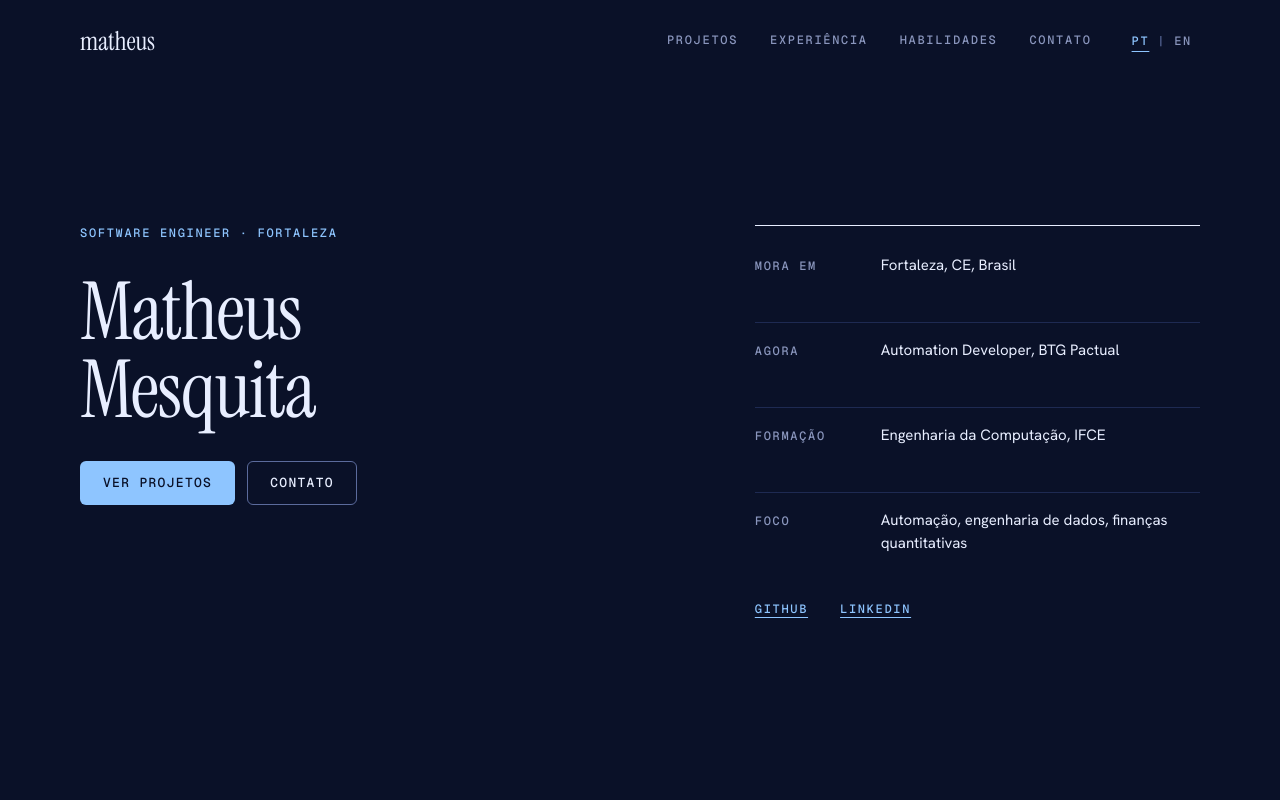
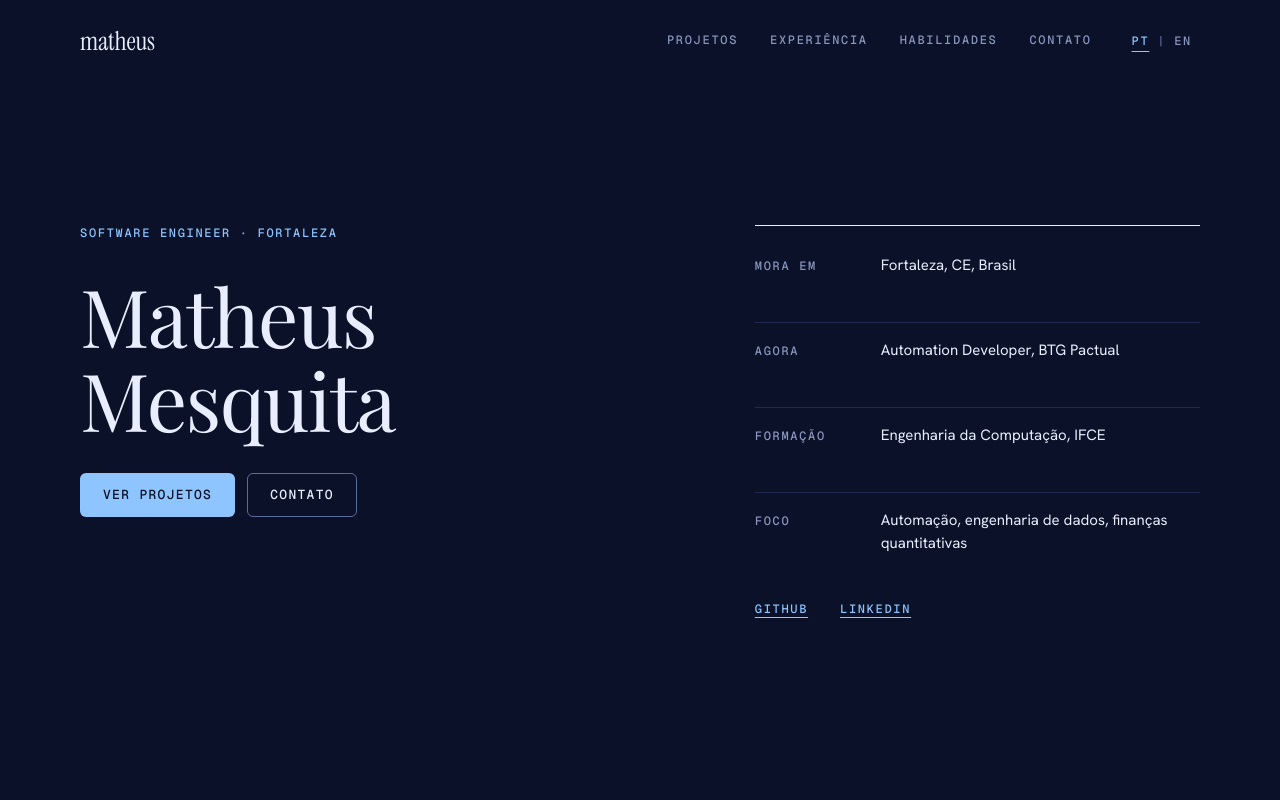
Before and after one commit to matheusmqm/portfolio, an Astro site: page / in a window 1280 px wide. Shown: the top 800 px of the page. Built offline with nearby package versions, Linux system fonts and the light colour scheme; Astro itself is replaced by a stand-in of ours.

Commit message:
feat: Playfair Display, mais larga, no título do hero
Co-Authored-By: Claude Sonnet 5.5 <noreply@anthropic.com>

```diff
--- a/design/tokens.json
+++ b/design/tokens.json
@@ -28,10 +28,12 @@
       { "family": "Instrument Serif", "file": "fonts/InstrumentSerif-Regular.woff2", "weight": "400", "style": "normal" },
       { "family": "Instrument Serif", "file": "fonts/InstrumentSerif-Italic.woff2", "weight": "400", "style": "italic" },
       { "family": "Hanken Grotesk", "file": "fonts/HankenGrotesk-Variable.woff2", "weight": "100 900", "style": "normal" },
+      { "family": "Playfair Display", "file": "fonts/PlayfairDisplay-Variable.woff2", "weight": "400 900", "style": "normal" },
       { "family": "Geist Mono", "file": "fonts/GeistMono-Variable.woff2", "weight": "100 900", "style": "normal" }
     ],
     "families": {
       "serif": "\"Instrument Serif\", \"Iowan Old Style\", \"Palatino Linotype\", Georgia, serif",
+      "display": "\"Playfair Display\", \"Instrument Serif\", Georgia, serif",
       "sans": "\"Hanken Grotesk\", system-ui, -apple-system, \"Segoe UI\", sans-serif",
       "mono": "\"Geist Mono\", ui-monospace, \"SF Mono\", Menlo, Consolas, monospace"
     },
--- a/scripts/verify-home.test.mjs
+++ b/scripts/verify-home.test.mjs
@@ -75,3 +75,12 @@ test('coluna de miniatura só é reservada quando a linha tem miniatura', () =>
   assert.match(css, /^\.row--has-thumb \{[^}]*176px/m);
   assert.match(readFileSync('src/components/ProjectRow.astro', 'utf8'), /row--has-thumb/);
 });
+
+test('título do hero usa a fonte larga Playfair Display, com arquivo local', () => {
+  const tokens = readFileSync('src/styles/tokens.css', 'utf8');
+  assert.match(tokens, /font-family: "Playfair Display"/);
+  assert.match(tokens, /--font-display: "Playfair Display"/);
+  assert.ok(existsSync('public/fonts/PlayfairDisplay-Variable.woff2'));
+  const hero = readFileSync('src/styles/components.css', 'utf8').match(/^\.hero h1 \{[^}]*\}/m)?.[0] ?? '';
+  assert.match(hero, /var\(--font-display\)/);
+});
--- a/src/layouts/Base.astro
+++ b/src/layouts/Base.astro
@@ -39,6 +39,7 @@ const abs = (p: string) => new URL(p, base).href;
     <link rel="preload" href="/fonts/InstrumentSerif-Regular.woff2" as="font" type="font/woff2" crossorigin />
     <link rel="preload" href="/fonts/InstrumentSerif-Italic.woff2" as="font" type="font/woff2" crossorigin />
     <link rel="preload" href="/fonts/HankenGrotesk-Variable.woff2" as="font" type="font/woff2" crossorigin />
+    <link rel="preload" href="/fonts/PlayfairDisplay-Variable.woff2" as="font" type="font/woff2" crossorigin />
   </head>
   <body>
     <a class="skip" href="#main">{u.skip}</a>
--- a/src/styles/components.css
+++ b/src/styles/components.css
@@ -89,7 +89,7 @@ a.tag:is(:active,.is-active), button.tag:is(:active,.is-active) { color: var(--a
 /* ---------- hero ---------- */
 .hero { padding-top: var(--space-10); padding-bottom: var(--space-9); }
 .hero .label { margin-bottom: var(--space-6); display: block; }
-.hero h1 { font: 400 80px/78px var(--font-serif); letter-spacing: -0.02em; max-width: 9ch; margin-bottom: var(--space-6); text-wrap: balance; }
+.hero h1 { font: 400 80px/84px var(--font-display); letter-spacing: -0.02em; max-width: 9ch; margin-bottom: var(--space-6); text-wrap: balance; }
 .hero .lead { margin-bottom: var(--space-7); }
 .hero__actions { display: flex; flex-wrap: wrap; gap: var(--space-3); }
 .hero__grid { display: grid; grid-template-columns: minmax(0, 1.3fr) minmax(0, 1fr); gap: var(--space-9); align-items: start; }
@@ -215,7 +215,7 @@ a.tag:is(:active,.is-active), button.tag:is(:active,.is-active) { color: var(--a
   .topbar__right { display: contents; }
   .topbar .nav { order: 3; width: 100%; flex-wrap: wrap; gap: var(--space-2) var(--space-5); border-top: 1px solid var(--border); padding-top: var(--space-2); }
   .hero { padding-top: var(--space-8); padding-bottom: var(--space-8); }
-  .hero h1 { font-size: 44px; line-height: 46px; max-width: none; }
+  .hero h1 { font-size: 44px; line-height: 50px; max-width: none; }
   .lead { font-size: 17px; line-height: 27px; }
   .hero__actions .btn { flex: 1 1 auto; }
   .exp { grid-template-columns: 1fr; gap: var(--space-3); }
--- a/src/styles/tokens.css
+++ b/src/styles/tokens.css
@@ -17,6 +17,13 @@
   font-family: "Hanken Grotesk";
   src: url("/fonts/HankenGrotesk-Variable.woff2") format("woff2");
   font-weight: 100 900;
+  font-style: normal;
+  font-display: swap;
+}
+@font-face {
+  font-family: "Playfair Display";
+  src: url("/fonts/PlayfairDisplay-Variable.woff2") format("woff2");
+  font-weight: 400 900;
   font-style: normal;
   font-display: swap;
 }
@@ -44,6 +51,7 @@
   --on-accent: #0a1128;
   --focus-ring: var(--accent);
   --font-serif: "Instrument Serif", "Iowan Old Style", "Palatino Linotype", Georgia, serif;
+  --font-display: "Playfair Display", "Instrument Serif", Georgia, serif;
   --font-sans: "Hanken Grotesk", system-ui, -apple-system, "Segoe UI", sans-serif;
   --font-mono: "Geist Mono", ui-monospace, "SF Mono", Menlo, Consolas, monospace;
   --space-1: 4px;
```
Also changed, not shown: public/fonts/PlayfairDisplay-Variable.woff2 (added).
